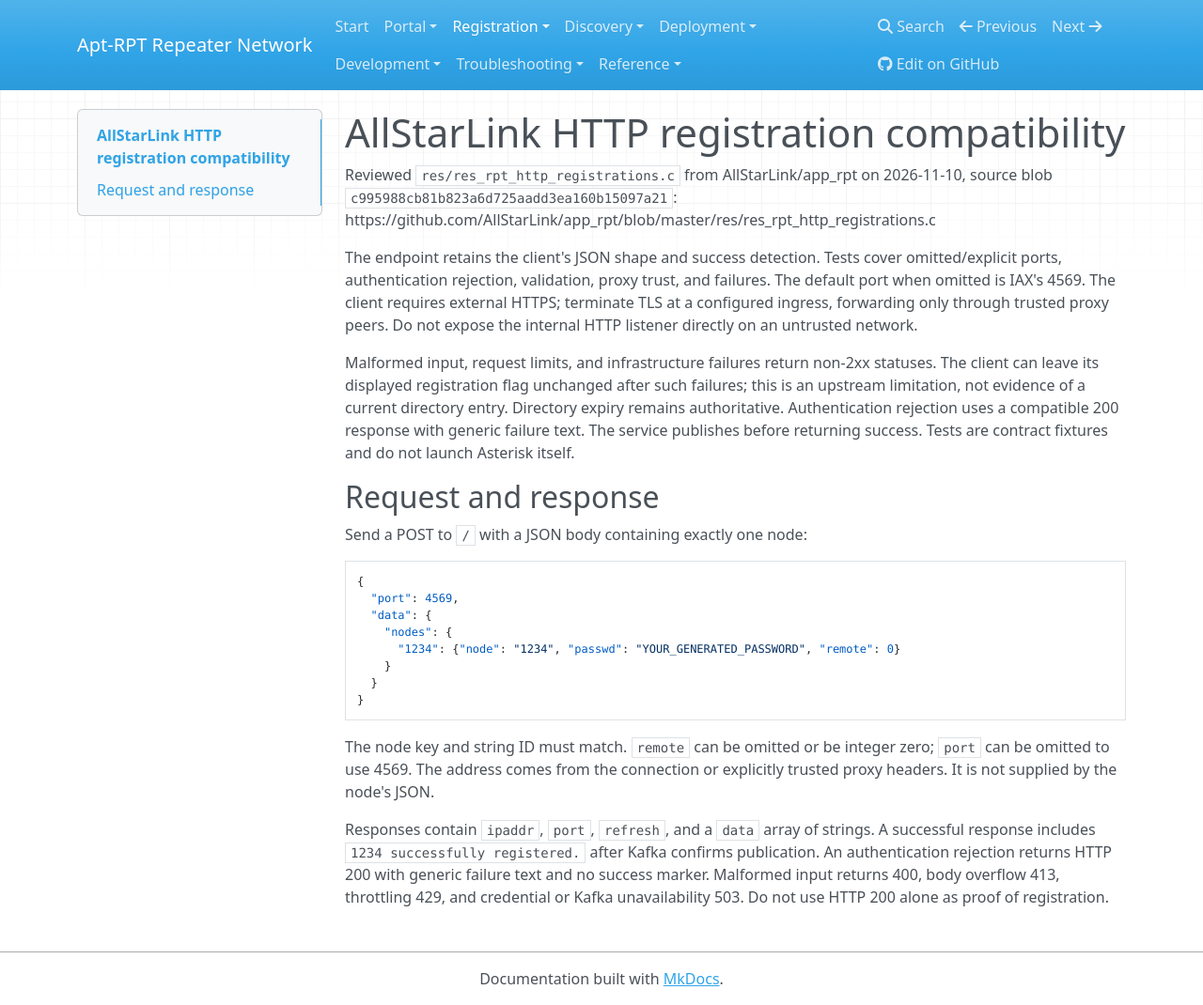
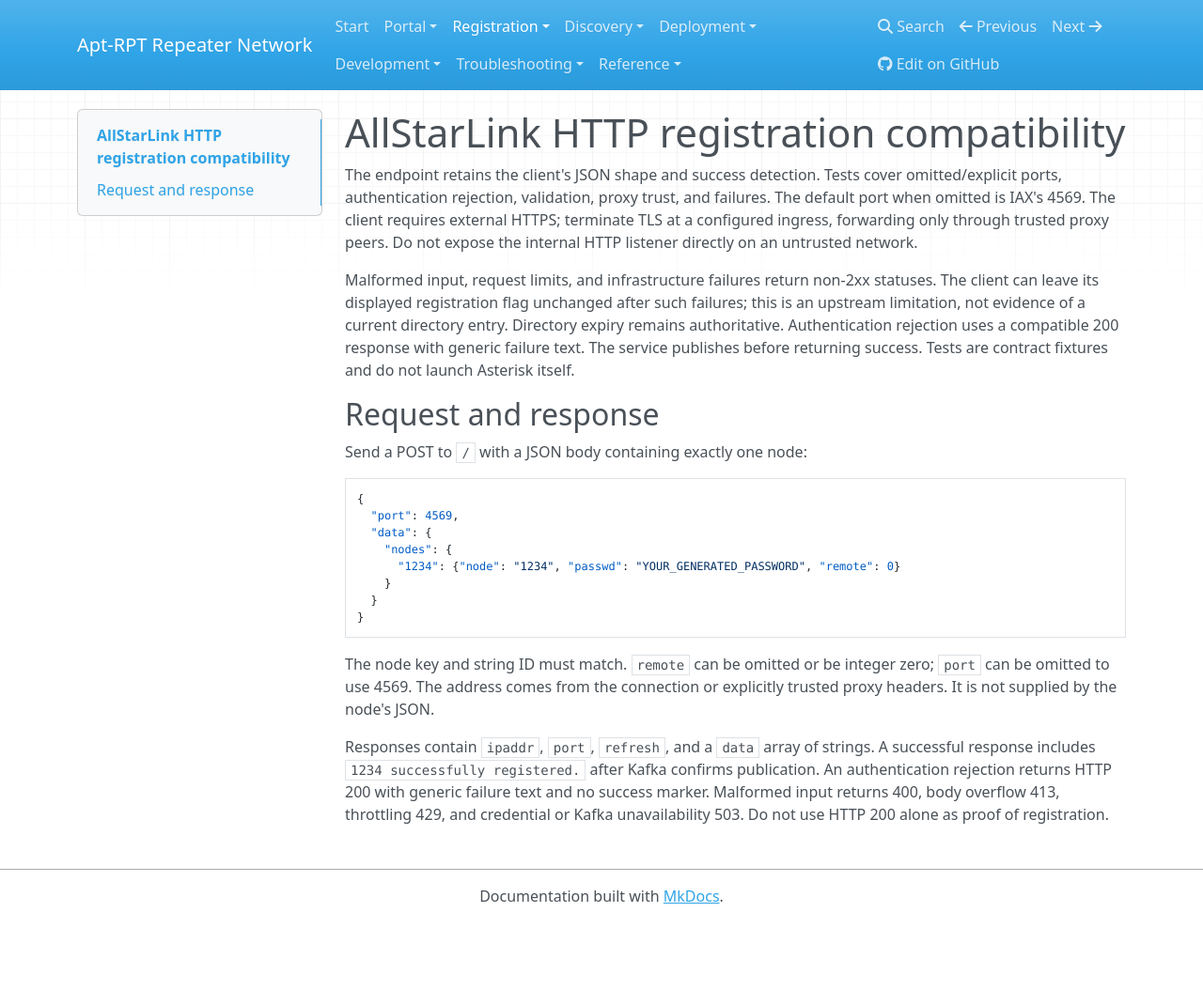
Before and after one commit to Hamlink-Canada/apt-rpt-docs, an MkDocs documentation site: the page built from docs/projects/http/protocol.md, in a window 1280 px wide and 1070 px high. Shown: the whole window at 94% size. Built offline with MkDocs 1.6.1, drawn with Linux system fonts in a browser that asks for light colours; nearby versions of some CDN libraries.

Commit message:
docs: remove upstream source attribution

```diff
--- a/docs/projects/http/protocol.md
+++ b/docs/projects/http/protocol.md
@@ -1,8 +1,4 @@
 # AllStarLink HTTP registration compatibility
-
-Reviewed `res/res_rpt_http_registrations.c` from AllStarLink/app_rpt on 2026-11-10,
-source blob `c995988cb81b823a6d725aadd3ea160b15097a21`:
-https://github.com/AllStarLink/app_rpt/blob/master/res/res_rpt_http_registrations.c
 
 The endpoint retains the client's JSON shape and success detection. Tests cover
 omitted/explicit ports, authentication rejection, validation, proxy trust, and failures.
```
